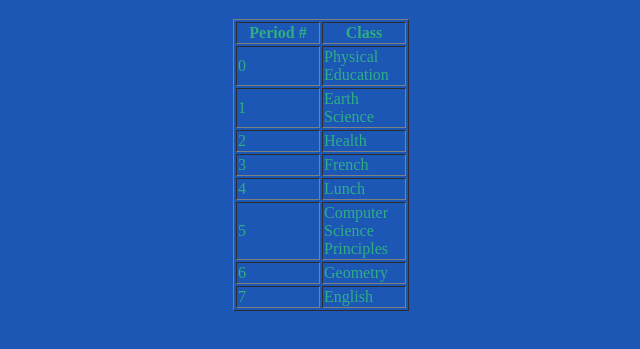
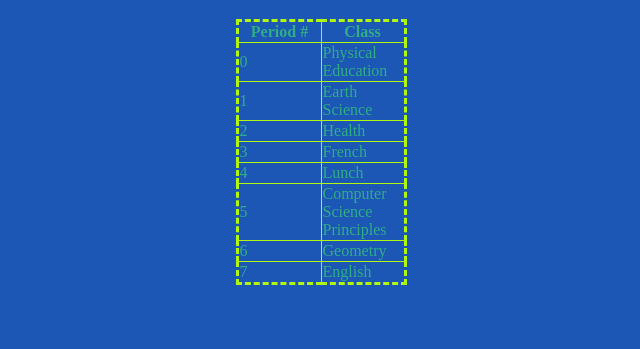
Before and after one commit to 84xxN031xx955/pltw_website, a plain HTML site: page schedule.html in a window 1280 px wide. Shown: the part 61-410 px from the top of the page, without its empty margins (319-959 px from the left). Drawn offline with Linux system fonts and the light colour scheme.

Commit message:
Add files via upload

```diff
--- a/schedule.html
+++ b/schedule.html
@@ -4,6 +4,20 @@
 
     <body style="background-color:#1c57b5; color:#30ad85">
         <h1 style="text-align:center">Noel's Class Schedule</h1>
+
+        <style>
+            table
+            {
+                border: dashed #b2f711;
+                border-collapse: collapse;
+            }
+
+            td:hover
+            {
+                background-color: #4ea056;
+                color: black;
+            }
+        </style>
 
         <p>
             <table border=1 style="margin-left:auto; margin-right:auto">
```
